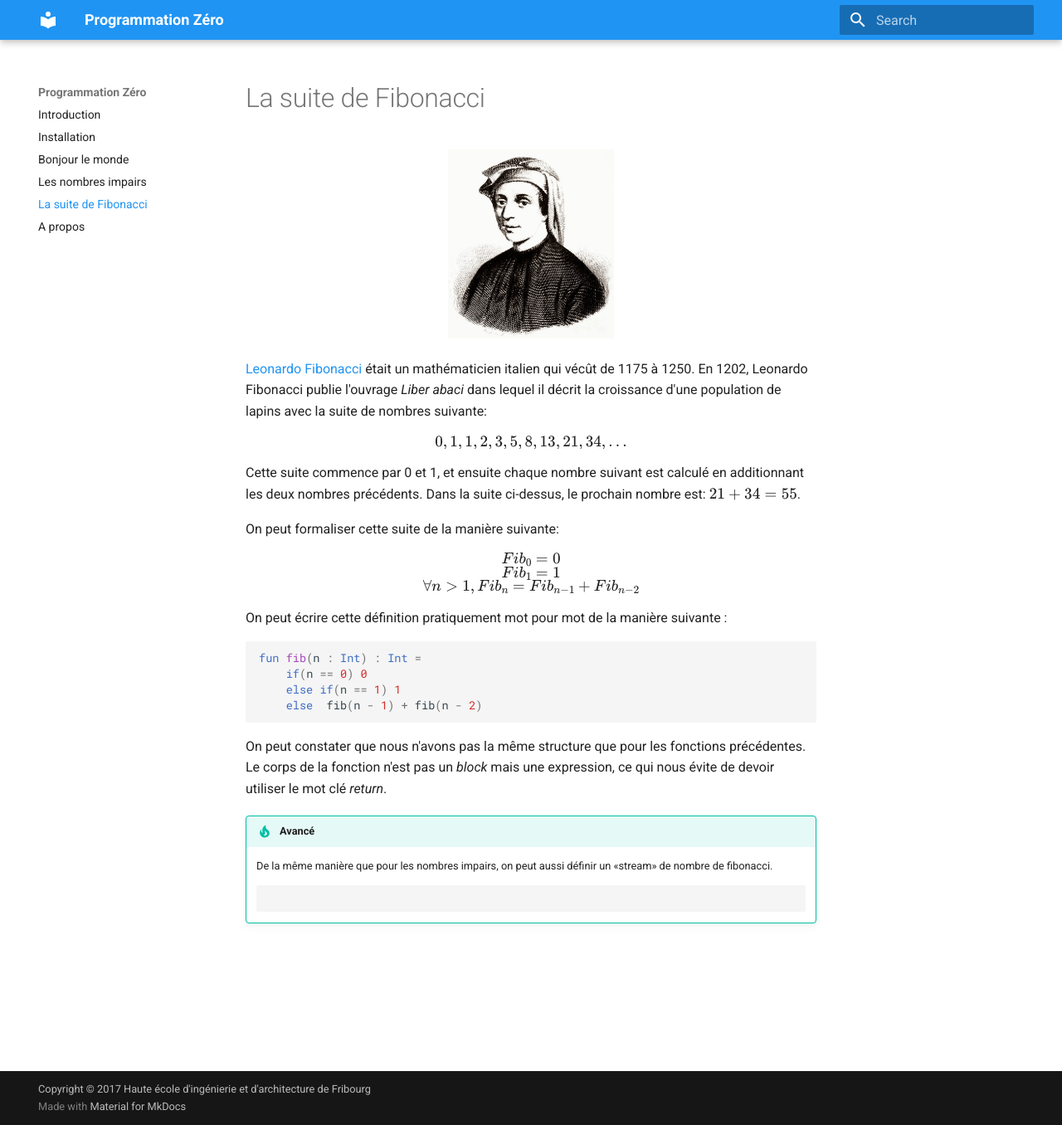
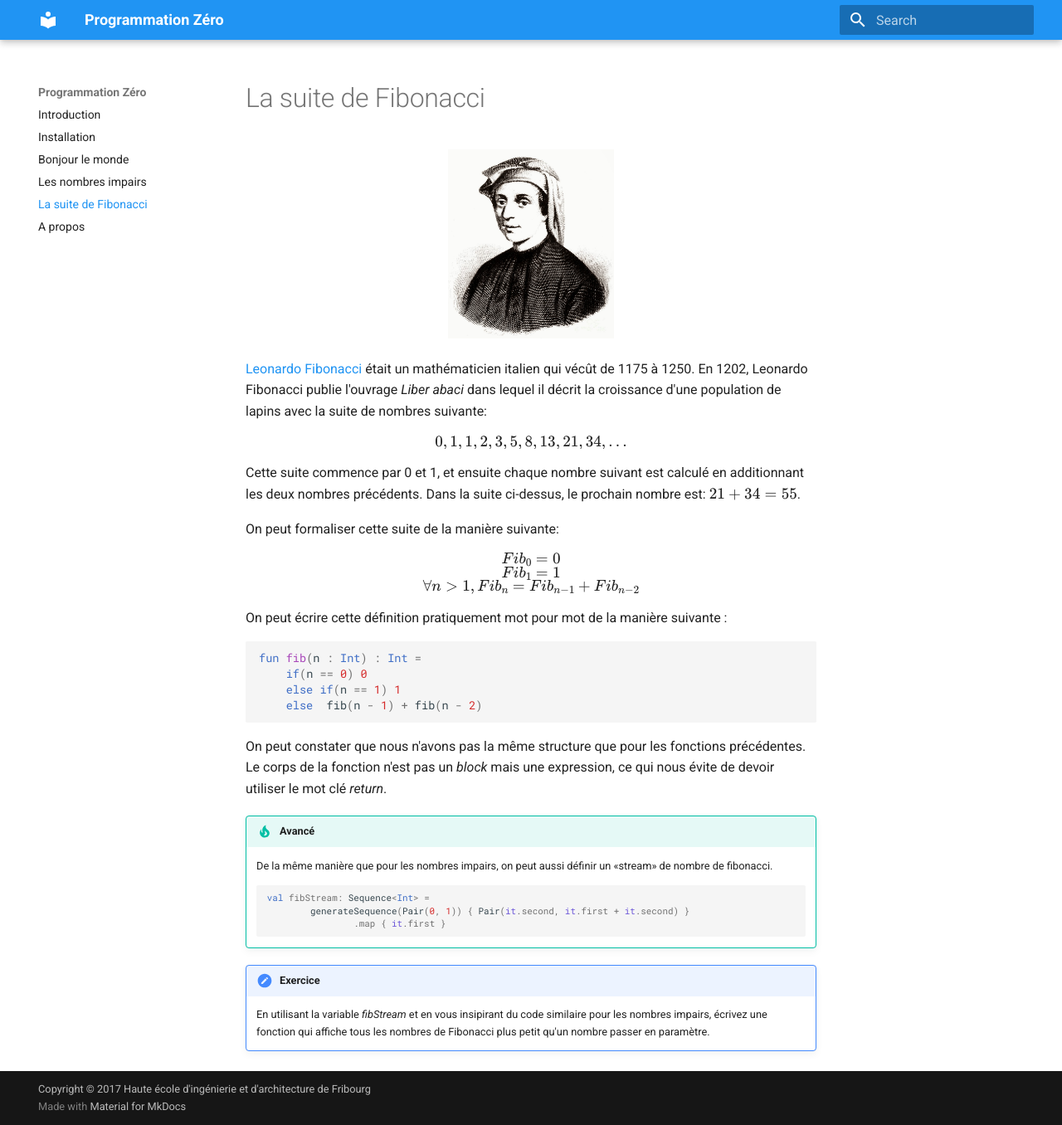
Before and after one commit to heia-fr/programmation-zero, an MkDocs documentation site: the page built from docs/fibonacci.md, in a window 1280 px wide and 1356 px high. Shown: the whole window at 83% size. Built offline with MkDocs 1.6.1 and Material for MkDocs 9.7.7, drawn with Linux system fonts in a browser that asks for light colours; formulas are drawn with MathJax 3; old or Windows-style settings are respelled for this version of MkDocs.

Commit message:
Add stream example for fibonacci and an exercice on that example

````diff
--- a/docs/fibonacci.md
+++ b/docs/fibonacci.md
@@ -39,5 +39,12 @@ mais une expression, ce qui nous évite de devoir utiliser le mot clé _return_.
     de nombre de fibonacci.
 
     ```kotlin
+    val fibStream: Sequence<Int> =
+            generateSequence(Pair(0, 1)) { Pair(it.second, it.first + it.second) }
+                    .map { it.first }
+    ```
 
-    ```
+!!! note "Exercice"
+    En utilisant la variable _fibStream_ et en vous insipirant du code similaire pour
+    les nombres impairs, écrivez une fonction qui affiche tous les nombres de Fibonacci
+    plus petit qu'un nombre passer en paramètre.
````
